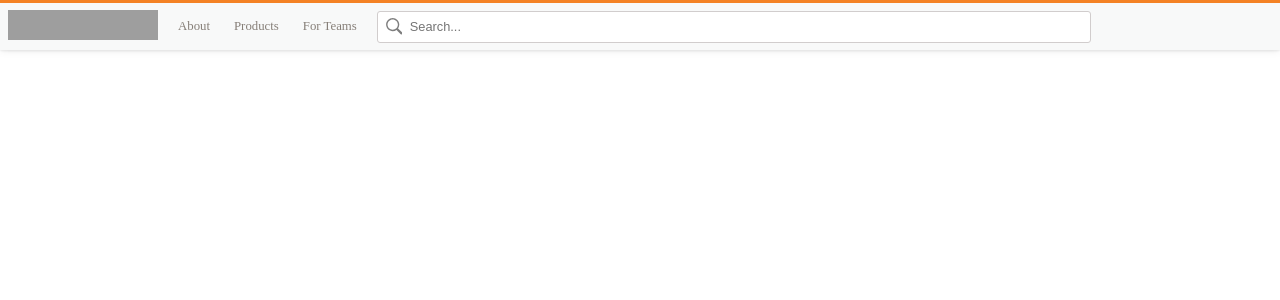
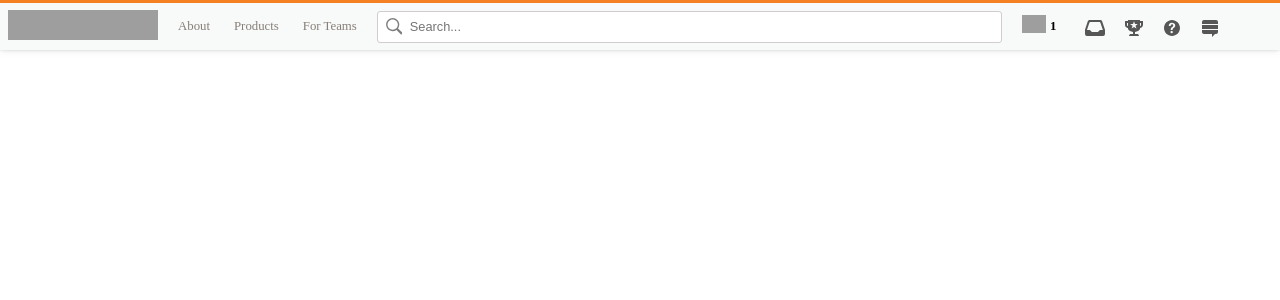
Before and after one commit to codestates-seb/seb43_pre_007, a Next.js app in the folder frontend/: page / in a window 1280 px wide. Shown: the top 300 px of the page. Built offline with nearby package versions, Linux system fonts and the light colour scheme; grey boxes are pictures that could not be loaded.

Commit message:
refactor : resize 이벤트

```diff
--- a/frontend/components/Header.tsx
+++ b/frontend/components/Header.tsx
@@ -11,11 +11,14 @@ import { useOffClick } from '@/hooks/useOffClick';
 import useInput from '@/hooks/useInput';
 import { useRecoilState } from 'recoil';
 import { userLogState } from '@/recoil/atom';
+import useOffResize from '@/hooks/useOffResize';
 
 type HeaderContainerProps = {
   leftNav: boolean;
   productsNav: boolean;
   searchNav: boolean;
+  userLog: boolean;
+  rightNav: boolean;
 };
 
 const Header = () => {
@@ -31,17 +34,6 @@ const Header = () => {
     setLeftNav(!leftNav);
   };
 
-  //화면 크기에 따라 nav들 off
-  const offNav = () => {
-    if (window.innerWidth > 640) {
-      setLeftNav(false);
-      setSearchNav(false);
-    }
-  };
-  useEffect(() => {
-    window.addEventListener('resize', offNav);
-  }, []);
-
   //products 네비를 위한 상태 및 함수
   const [productsNav, setProductNav, productsNavRef] =
     useOffClick<HTMLLIElement>(false);
@@ -56,17 +48,31 @@ const Header = () => {
     setSearchNav(true);
   };
 
+  //right 네비를 위한 상태 및 함수
+  const [rightNav, setRightNav, rightNavRef] =
+    useOffClick<HTMLLIElement>(false);
+  const onRightNav = () => {
+    setRightNav(true);
+  };
+
   //search input val
   const [form, onChange] = useInput({ searchContent: '' });
 
   //유저 로그인 상태
   const [userLog, setUserLog] = useRecoilState(userLogState);
 
+  //resize로 인해 off
+  useOffResize(740, 'up', setLeftNav);
+  useOffResize(740, 'down', setSearchNav);
+  useOffResize(350, 'down', setRightNav);
+
   return (
     <HeaderContainer
       leftNav={leftNav}
       productsNav={productsNav}
       searchNav={searchNav}
+      rightNav={rightNav}
+      userLog={userLog}
     >
       <div>
         <a className="s-menu-bar" onClick={leftNavHandler}>
@@ -258,13 +264,57 @@ const Header = () => {
           </div>
         </form>
         <nav>
-          {/* 네비바 */}
           <ol className="right-ol">
             <li className="nav-search">
               <GoSearch />
             </li>
             {userLog ? (
-              <li></li>
+              <>
+                <li className="user-img">
+                  <Link href="/users">
+                    <img
+                      src="https://www.gravatar.com/avatar/fa28bb5d084ba33bf405fbd8b3b1349b?s=48&d=identicon&r=PG&f=y&so-version=2"
+                      alt=""
+                    />
+                  </Link>
+                  <span>1</span>
+                </li>
+                <li className="right-icons">
+                  <a>
+                    <svg width="20" height="18" viewBox="0 0 20 18">
+                      <path d="M4.63 1h10.56a2 2 0 0 1 1.94 1.35L20 10.79V15a2 2 0 0 1-2 2H2a2 2 0 0 1-2-2v-4.21l2.78-8.44c.25-.8 1-1.36 1.85-1.35Zm8.28 12 2-2h2.95l-2.44-7.32a1 1 0 0 0-.95-.68H5.35a1 1 0 0 0-.95.68L1.96 11h2.95l2 2h6Z"></path>
+                    </svg>
+                  </a>
+                </li>
+                <li className="right-icons">
+                  <a>
+                    <svg width="18" height="18" viewBox="0 0 18 18">
+                      <path d="M15 2V1H3v1H0v4c0 1.6 1.4 3 3 3v1c.4 1.5 3 2.6 5 3v2H5s-1 1.5-1 2h10c0-.4-1-2-1-2h-3v-2c2-.4 4.6-1.5 5-3V9c1.6-.2 3-1.4 3-3V2h-3ZM3 7c-.5 0-1-.5-1-1V4h1v3Zm8.4 2.5L9 8 6.6 9.4l1-2.7L5 5h3l1-2.7L10 5h2.8l-2.3 1.8 1 2.7h-.1ZM16 6c0 .5-.5 1-1 1V4h1v2Z"></path>
+                    </svg>
+                  </a>
+                </li>
+                <li className="right-icons">
+                  <a>
+                    <svg width="18" height="18" viewBox="0 0 18 18">
+                      <path d="M9 1C4.64 1 1 4.64 1 9c0 4.36 3.64 8 8 8 4.36 0 8-3.64 8-8 0-4.36-3.64-8-8-8Zm.81 12.13c-.02.71-.55 1.15-1.24 1.13-.66-.02-1.17-.49-1.15-1.2.02-.72.56-1.18 1.22-1.16.7.03 1.2.51 1.17 1.23ZM11.77 8c-.59.66-1.78 1.09-2.05 1.97a4 4 0 0 0-.09.75c0 .05-.03.16-.18.16H7.88c-.16 0-.18-.1-.18-.15.06-1.35.66-2.2 1.83-2.88.39-.29.7-.75.7-1.24.01-1.24-1.64-1.82-2.35-.72-.21.33-.18.73-.18 1.1H5.75c0-1.97 1.03-3.26 3.03-3.26 1.75 0 3.47.87 3.47 2.83 0 .57-.2 1.05-.48 1.44Z"></path>
+                    </svg>
+                  </a>
+                </li>
+                <li
+                  className="right-icons"
+                  ref={rightNavRef}
+                  onClick={onRightNav}
+                >
+                  <a>
+                    <svg width="18" height="18" viewBox="0 0 18 18">
+                      <path d="M15 1H3a2 2 0 0 0-2 2v2h16V3a2 2 0 0 0-2-2ZM1 13c0 1.1.9 2 2 2h8v3l3-3h1a2 2 0 0 0 2-2v-2H1v2Zm16-7H1v4h16V6Z"></path>
+                    </svg>
+                  </a>
+                </li>
+                <li className="right-nav">
+                  <div></div>
+                </li>
+              </>
             ) : (
               <>
                 <li>
@@ -324,7 +374,7 @@ const HeaderContainer = styled.header<HeaderContainerProps>`
     svg {
       font-size: 1.3rem;
     }
-    @media (max-width: 640px) {
+    @media (max-width: 740px) {
       display: flex;
     }
     > span {
@@ -425,7 +475,7 @@ const HeaderContainer = styled.header<HeaderContainerProps>`
       margin-top: -4px;
       background-position: 0 -500px;
       background-image: url('https://cdn.sstatic.net/Img/unified/sprites.svg?v=fcc0ea44ba27');
-      @media (max-width: 640px) {
+      @media (max-width: 740px) {
         width: 25px;
       }
     }
@@ -458,7 +508,7 @@ const HeaderContainer = styled.header<HeaderContainerProps>`
       font-size: 100%;
       vertical-align: baseline;
       white-space: nowrap;
-      @media (max-width: 640px) {
+      @media (max-width: 740px) {
         margin-top: -6px;
       }
       a {
@@ -475,7 +525,7 @@ const HeaderContainer = styled.header<HeaderContainerProps>`
           color: black;
           background-color: #ececec;
         }
-        @media (max-width: 640px) {
+        @media (max-width: 740px) {
           font-size: 0.7rem;
         }
       }
@@ -496,7 +546,7 @@ const HeaderContainer = styled.header<HeaderContainerProps>`
     @media (max-width: 980px) {
       transform: translate(98px, 154px);
     }
-    @media (max-width: 640px) {
+    @media (max-width: 740px) {
       transform: translate(37px, 154px);
       width: 178px;
     }
@@ -510,7 +560,7 @@ const HeaderContainer = styled.header<HeaderContainerProps>`
       border-top: 1px solid var(--thin-white-border-color);
       border-left: 1px solid var(--thin-white-border-color);
       transform: rotate(45deg);
-      @media (max-width: 640px) {
+      @media (max-width: 740px) {
         left: 85px;
       }
     }
@@ -549,7 +599,7 @@ const HeaderContainer = styled.header<HeaderContainerProps>`
   }
 
   form {
-    width: 57.5%;
+    width: ${(props) => (props.userLog ? '50.5%' : '57.5%')};
     height: 100%;
     padding: 0px calc(8px * 1);
     position: relative;
@@ -583,7 +633,6 @@ const HeaderContainer = styled.header<HeaderContainerProps>`
         position: absolute;
         width: 97.5%;
         top: 54px;
-        height: 180px;
         z-index: 101;
         > div:first-child {
           position: absolute;
@@ -638,16 +687,18 @@ const HeaderContainer = styled.header<HeaderContainerProps>`
         }
       }
     }
-    @media (max-width: 640px) {
+    @media (max-width: 740px) {
       display: none;
     }
   }
 
   nav {
     .right-ol {
+      position: relative;
       @media (max-width: 350px) {
         overflow-x: scroll;
-        width: calc((100vw - 100%));
+        width: ${(props) =>
+          props.userLog ? 'calc((100vw - 60%))' : 'calc((100vw - 100%))'};
         ::-webkit-scrollbar {
           width: 1px;
           height: 10px;
@@ -658,7 +709,7 @@ const HeaderContainer = styled.header<HeaderContainerProps>`
         }
       }
       @media (max-width: 220px) {
-        width: 50px;
+        width: ${(props) => (props.userLog ? '60px' : '50px')};
       }
       display: flex;
       li {
@@ -667,7 +718,7 @@ const HeaderContainer = styled.header<HeaderContainerProps>`
         justify-content: center;
         white-space: nowrap; //부모 요소 내에서 텍스트가 줄 바꿈 유지
         @media (max-width: 350px) {
-          margin-bottom: -1px;
+          margin-bottom: ${(props) => (props.userLog ? '-10px' : '-1px')};
         }
       }
       .nav-search {
@@ -681,14 +732,14 @@ const HeaderContainer = styled.header<HeaderContainerProps>`
           background-color: #ececec;
         }
         @media (max-width: 350px) {
-          height: 38px;
+          height: ${(props) => (props.userLog ? '' : '38px')};
         }
-        @media (max-width: 640px) {
+        @media (max-width: 740px) {
           display: flex;
         }
       }
     }
-    @media (max-width: 640px) {
+    @media (max-width: 740px) {
       margin-left: auto;
     }
 
@@ -724,5 +775,49 @@ const HeaderContainer = styled.header<HeaderContainerProps>`
         opacity: 0.7;
       }
     }
+
+    .user-img {
+      padding-left: 12px;
+      padding-right: 18px;
+      height: 48px;
+      cursor: pointer;
+      :hover {
+        background-color: var(--bg-gray);
+      }
+      a {
+        width: 24px;
+        height: 24px;
+        img {
+          width: 100%;
+        }
+      }
+      span {
+        font-size: 0.8rem;
+        font-weight: 900;
+        padding-left: 4px;
+      }
+    }
+
+    .right-icons {
+      cursor: pointer;
+      padding-top: 5px;
+      padding-left: 10px;
+      padding-right: 10px;
+      opacity: 0.65;
+      :hover {
+        background-color: var(--bg-gray);
+        opacity: 1;
+      }
+    }
+
+    .right-nav {
+      display: ${(props) => (props.rightNav ? '' : 'none !important')};
+      position: absolute;
+      box-shadow: var(--box-shadow);
+      left: 18px;
+      top: 48px;
+      width: 200px;
+      height: 200px;
+    }
   }
 `;
```
